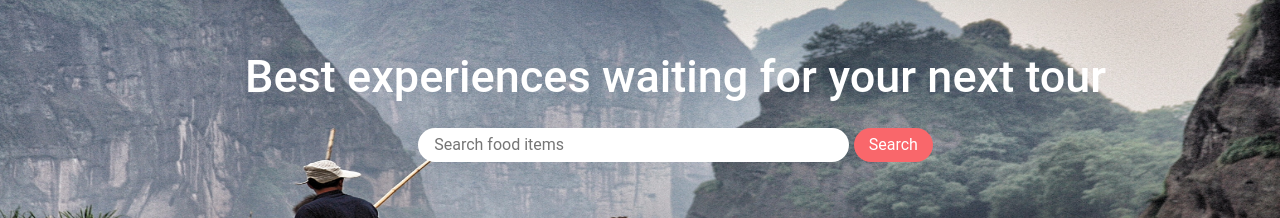
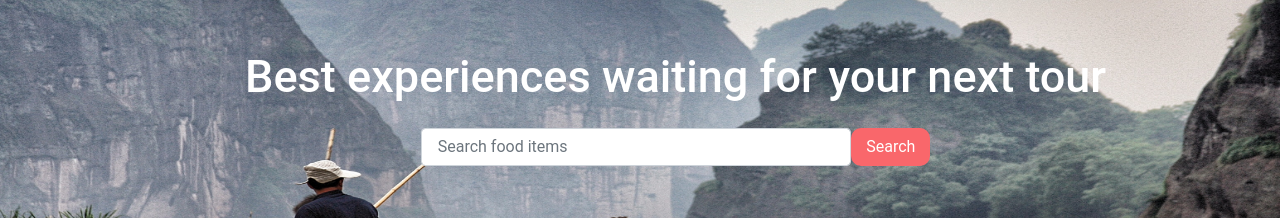
Before and after one commit to hoqradwan/travel-express, a React (Create React App) app: page / in a window 1280 px wide. Shown: the part 200-418 px from the top of the page. Built offline with nearby package versions, Linux system fonts and the light colour scheme; no server answers.

Commit message:
notfound route created

```diff
--- a/src/App.js
+++ b/src/App.js
@@ -8,6 +8,7 @@ import RequireAuth from "./Pages/Auth/RequireAuth/RequireAuth";
 import Checkout from "./Pages/Checkout/Checkout";
 import Login from "./Pages/Auth/Login/Login";
 import SignUp from "./Pages/Auth/SignUp/SignUp";
+import NotFound from "./Pages/Shared/NotFound/NotFound";
 
 function App() {
   return (
@@ -28,6 +29,7 @@ function App() {
             </RequireAuth>
           }
         ></Route>
+        <Route path="*" element={<NotFound></NotFound>}></Route>
       </Routes>
     </div>
   );
--- a/src/Pages/Home/Banner/Banner.css
+++ b/src/Pages/Home/Banner/Banner.css
@@ -10,13 +10,13 @@
     left: 245px;
 }
 .src-input{
-    border-radius: 20px;
+   /*  border-radius: 20px;
     border: none;
-    margin-right: 5px ;
+    margin-right: 5px ; */
 }
 .src-btn{
     border: none;
-    border-radius: 20px;
+    border-radius: 10px;
     background-color: #f9676b;
     color: white;
     padding: 5px 15px;
--- a/src/Pages/Home/Banner/Banner.js
+++ b/src/Pages/Home/Banner/Banner.js
@@ -10,7 +10,7 @@ const Banner = () => {
       <div className="banner-content">
         <h1 className="heading">Best experiences waiting for your next tour</h1>
       <div className="d-flex justify-content-center mt-4">
-        <input placeholder="Search food items" className="w-50 src-input ps-3" type="text" />
+        <input  placeholder="Search food items" className="form-control w-50 src-input ps-3" type="text" />
         <button className="src-btn">Search</button>
       </div>
       </div>
--- a/src/Pages/Home/Popular/Popular.js
+++ b/src/Pages/Home/Popular/Popular.js
@@ -29,7 +29,7 @@ const Popular = () => {
           </div>
         </div>
         <div>
-          <img height={400} width={500} src={popular} alt="" />
+          <img height={400} width={450} src={popular} alt="" />
         </div>
       </div>
     </div>
--- a/src/Pages/Shared/NotFound/NotFound.js
+++ b/src/Pages/Shared/NotFound/NotFound.js
@@ -3,7 +3,7 @@ import React from 'react';
 const NotFound = () => {
     return (
         <div>
-            <h2>This is notfound</h2>
+            <h1 className='text-center mt-4'>404 Not Found</h1>
         </div>
     );
 };
```
